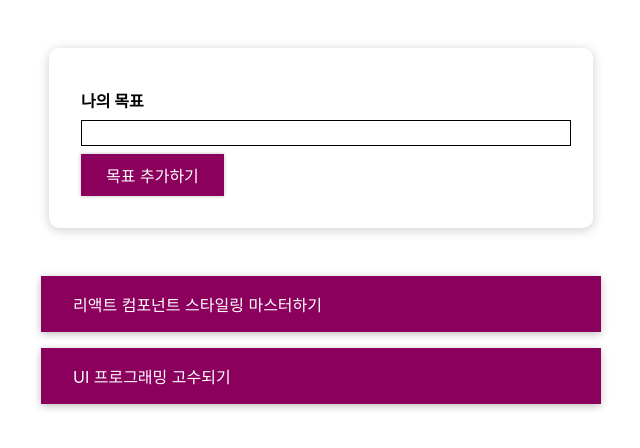
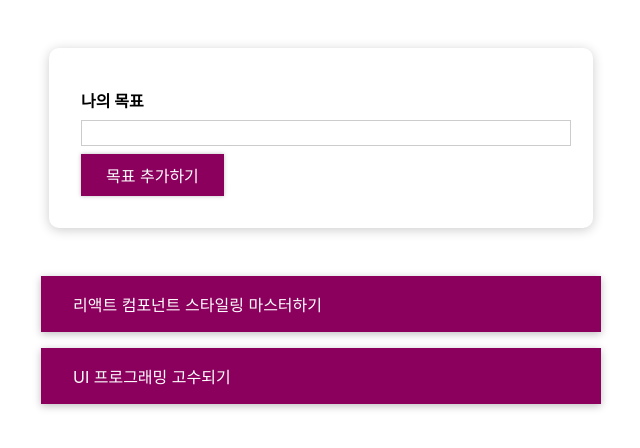
Before and after one commit to YoungHeeSo/react-study202308, a React (Create React App) app: page / in a window 1280 px wide. Shown: the top 448 px of the page, without its empty margins (319-959 px from the left). Built offline with nearby package versions, Linux system fonts and the light colour scheme.

Commit message:
동적 클래스 변경

```diff
--- a/src/Components/CourseGolas/CourseInput.css
+++ b/src/Components/CourseGolas/CourseInput.css
@@ -22,3 +22,12 @@
     background: #fad0ec;
     border-color: #8b005d;
   }
+
+  .form-control.invalid input {
+    border-color: red;
+    background: #ffd7d7;
+  }
+
+  .form-control.invalid label {
+    color: red;
+  }
--- a/src/Components/CourseGolas/CourseInput.js
+++ b/src/Components/CourseGolas/CourseInput.js
@@ -34,14 +34,9 @@ const CourseInput = ({onAdd}) => {
 
   return (
     <form onSubmit={formSubmitHandler}>
-      <div className="form-control">
+      <div className={`form-control ${!isValid ? 'invalid':''}`}>
         <label>나의 목표</label>
         <input
-        //동적 인라인 스타일 설정하기
-        style={{
-            background: isValid ? 'transparent':'salmon',
-            borderColor: isValid ? 'black':'red'
-        }}
         type="text" onChange={textChangeHandler} value={enteredText}/>
       </div>
       <Button type="submit">목표 추가하기</Button>
```
